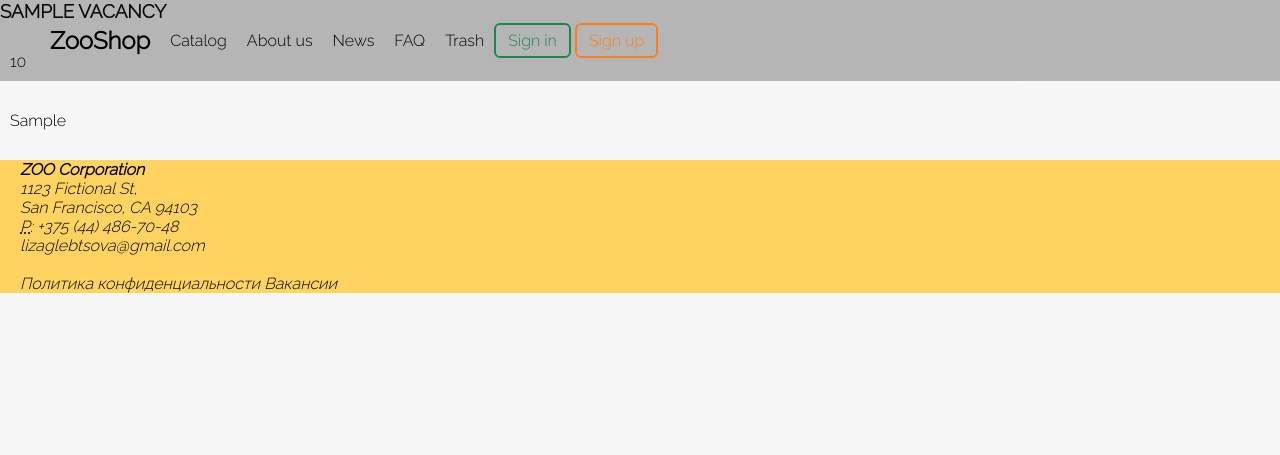
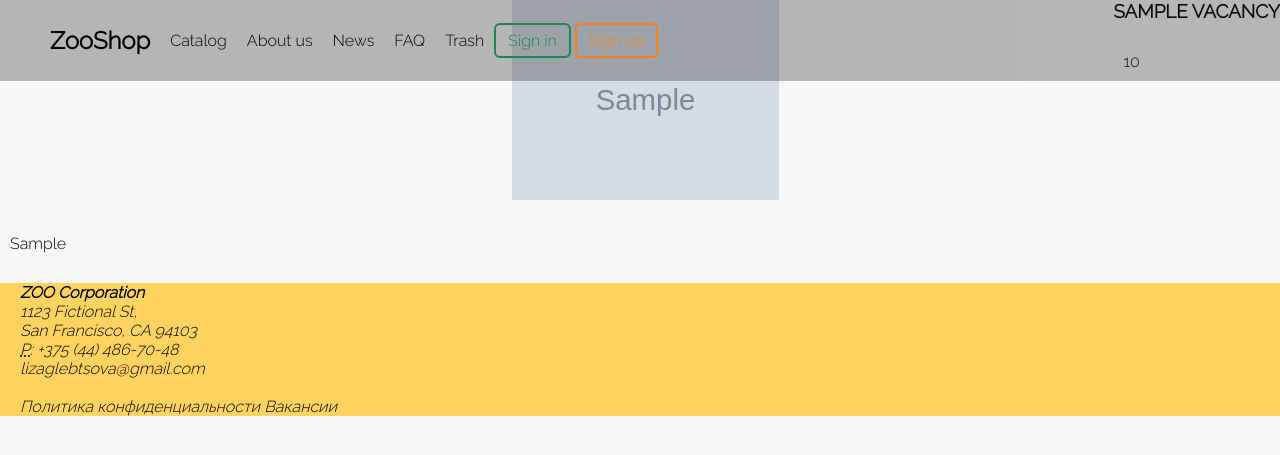
Before and after one commit to Lizzgle/ZooShop, a Django app: page /vacancy/ in a window 1280 px wide. Shown: the top 455 px of the page. Run offline with Django 4.2, Linux system fonts and the light colour scheme; tables that the repository leaves empty hold one stand-in row (values such as "Sample post"); grey boxes marked "Sample" are stand-in pictures.

Commit message:
update vacancy(model) and add style for vacancies

```diff
--- a/ZooShop/main/models.py
+++ b/ZooShop/main/models.py
@@ -189,6 +189,7 @@ class Vacancy(models.Model):
     name = models.CharField(max_length=155)
     salary = models.PositiveIntegerField()
     discription = models.TextField()
+    image = models.ImageField(upload_to='vacancy_images/', null=True)
 
 class Sales(models.Model):
     user = models.ForeignKey(User, on_delete=models.CASCADE)
--- a/ZooShop/main/static/css/grid_layout.css
+++ b/ZooShop/main/static/css/grid_layout.css
@@ -82,3 +82,7 @@
 /*.card-body {*/
 /*    width: 90%;*/
 /*}*/
+
+.not-float {
+    clear: both;
+}
--- a/ZooShop/main/static/css/img.css
+++ b/ZooShop/main/static/css/img.css
@@ -50,3 +50,8 @@
 .sertificat > h1 {
     text-align: center;
 }
+
+.icon {
+    height: 200px;
+    margin-left: 40%;
+}
--- a/ZooShop/main/templates/vacancy.html
+++ b/ZooShop/main/templates/vacancy.html
@@ -3,9 +3,13 @@
 {% block content %}
     <div class="list-group">
     {% for v in vacancy %}
-        <h3>{{ v.name }}</h3>
+        <img src="{{ v.image.url }}" class="icon">
+        <div  style="float: right; align-self: center">
+        <h3>{{ v.name }}</h3><br>
         <p>{{ v.salary }}</p>
-        <p>{{ v.discription }}</p>
+        </div>
+
+        <p class="not-float">{{ v.discription }}</p>
     {% endfor %}
 </div>
 {% endblock %}
```
